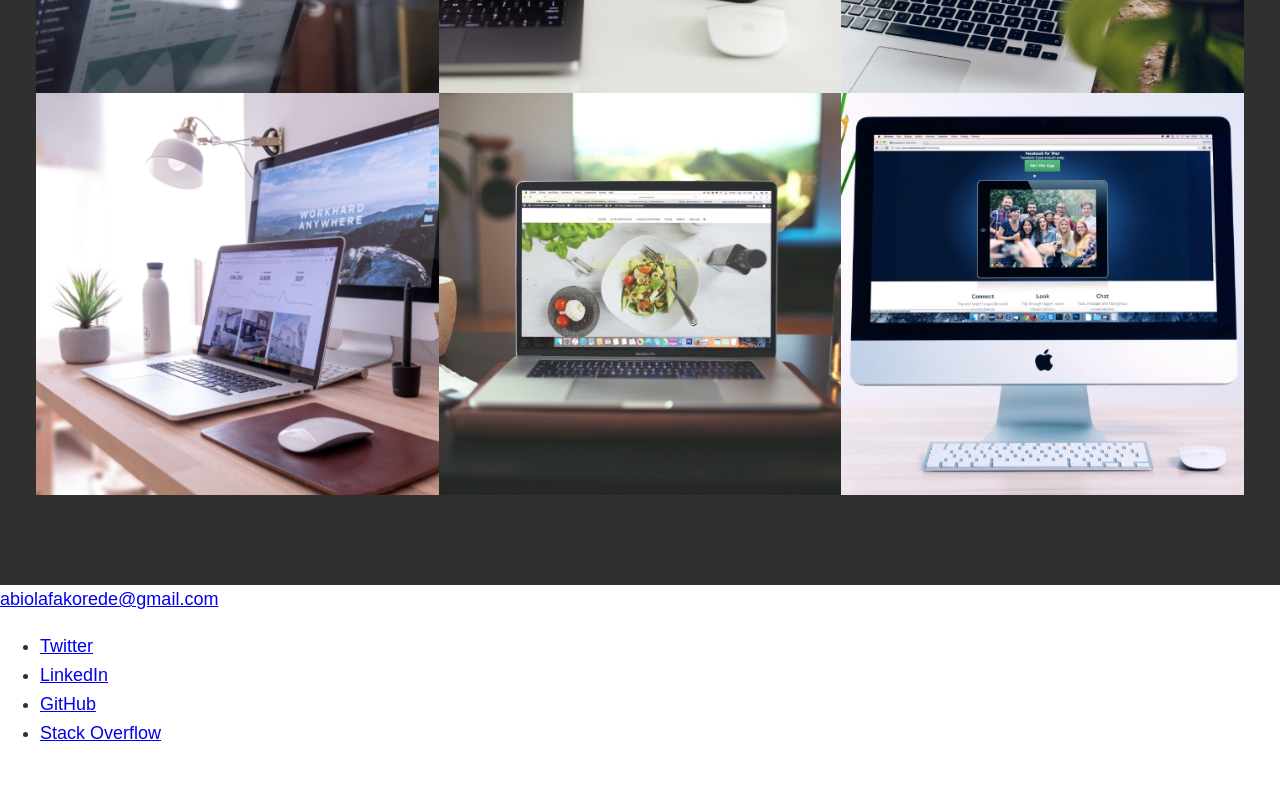
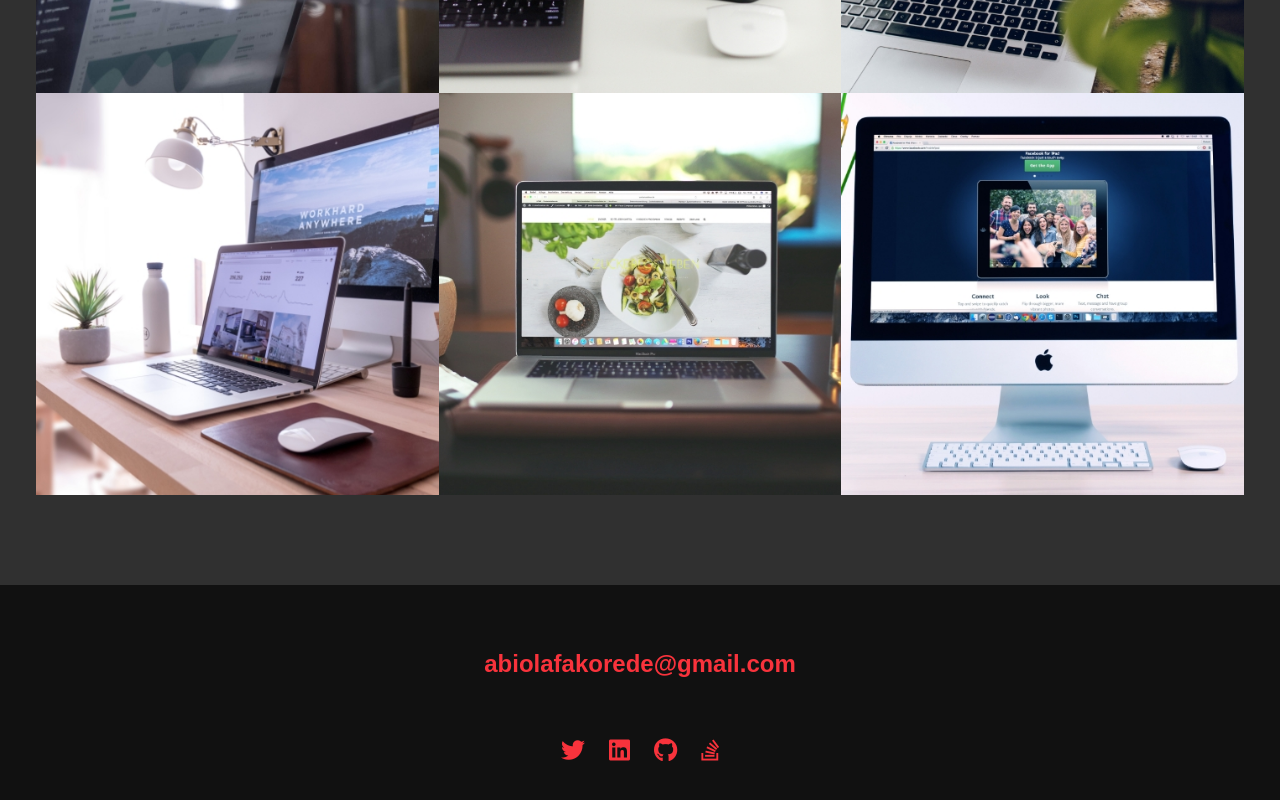
Before and after one commit to Fakorede/former-portfolio, a website: page index.html in a window 1280 px wide. Shown: the part 2401-3201 px from the top of the page. Before the commit the page ends 3166 px from the top, so only its background shows below. Drawn offline with nearby package versions, Linux system fonts and the light colour scheme.

Commit message:
using font awesome icons and styling the footer

```diff
--- a/css/style.css
+++ b/css/style.css
@@ -298,3 +298,47 @@ nav {
   transform: scale(1.2);
   opacity: 0.5;
 }
+
+/* footer */
+
+.footer {
+  background: #111;
+  color: var(--clr-accent);
+  text-align: center;
+  padding: 2.5em 0;
+  font-size: var(--fs-h3);
+}
+
+.footer a {
+  color: inherit;
+  text-decoration: none;
+}
+
+.footer__link {
+  font-weight: var(--fw-bold);
+}
+
+.footer__link:hover,
+.social-list__link:hover {
+  opacity: 0.7;
+}
+
+.footer__link:hover {
+  text-decoration: underline;
+}
+
+.social-list {
+  list-style: none;
+  display: flex;
+  justify-content: center;
+  margin: 2em 0 0;
+  padding: 0;
+}
+
+.social-list__item {
+  margin: 0 0.5em;
+}
+
+.social-list__link {
+  padding: 0.5em;
+}
--- a/index.html
+++ b/index.html
@@ -193,33 +193,33 @@
     </section>
 
     <!-- Footer -->
-    <footer>
-      <a href="mailto:abiolafakorede@gmail.com" class="footer-link"
+    <footer class="footer">
+      <a href="mailto:abiolafakorede@gmail.com" class="footer__link"
         >abiolafakorede@gmail.com</a
       >
       <ul class="social-list">
-        <li class="socail-list--item">
+        <li class="socail-list__item">
           <a href="https://twitter.com/thefabdev" class="social-list__link"
-            >Twitter</a
-          >
+            ><i class="fab fa-twitter"></i
+          ></a>
         </li>
-        <li class="socail-list--item">
+        <li class="socail-list__item">
           <a
             href="https://www.linkedin.com/in/fakorede/"
             class="social-list__link"
-            >LinkedIn</a
-          >
+            ><i class="fab fa-linkedin"></i
+          ></a>
         </li>
-        <li class="socail-list--item">
+        <li class="socail-list__item">
           <a href="https://github.com/fakorede" class="social-list__link"
-            >GitHub</a
-          >
+            ><i class="fab fa-github"></i
+          ></a>
         </li>
-        <li class="socail-list--item">
+        <li class="socail-list__item">
           <a
             href="https://stackoverflow.com/users/6883910/abiola"
             class="social-list__link"
-            >Stack Overflow</a
+            ><i class="fab fa-stack-overflow"></i></a
           >
         </li>
       </ul>
```
